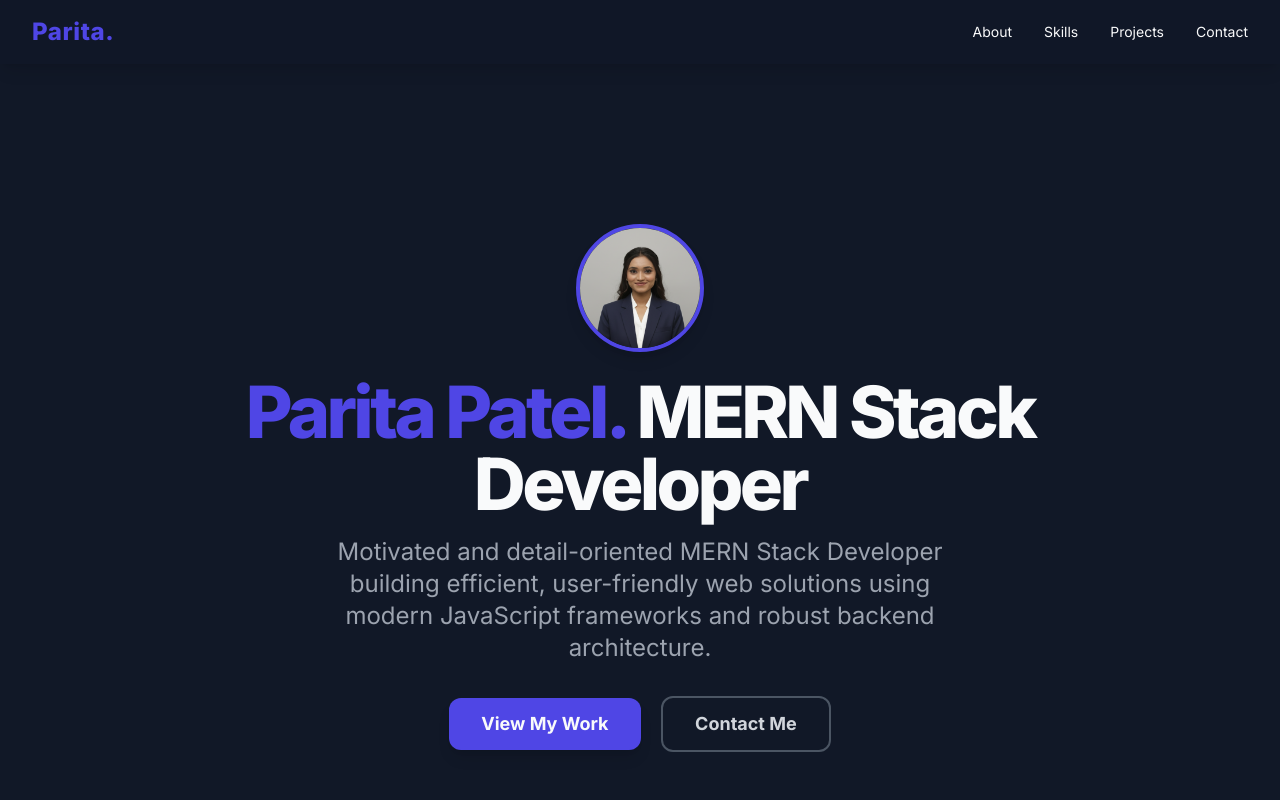
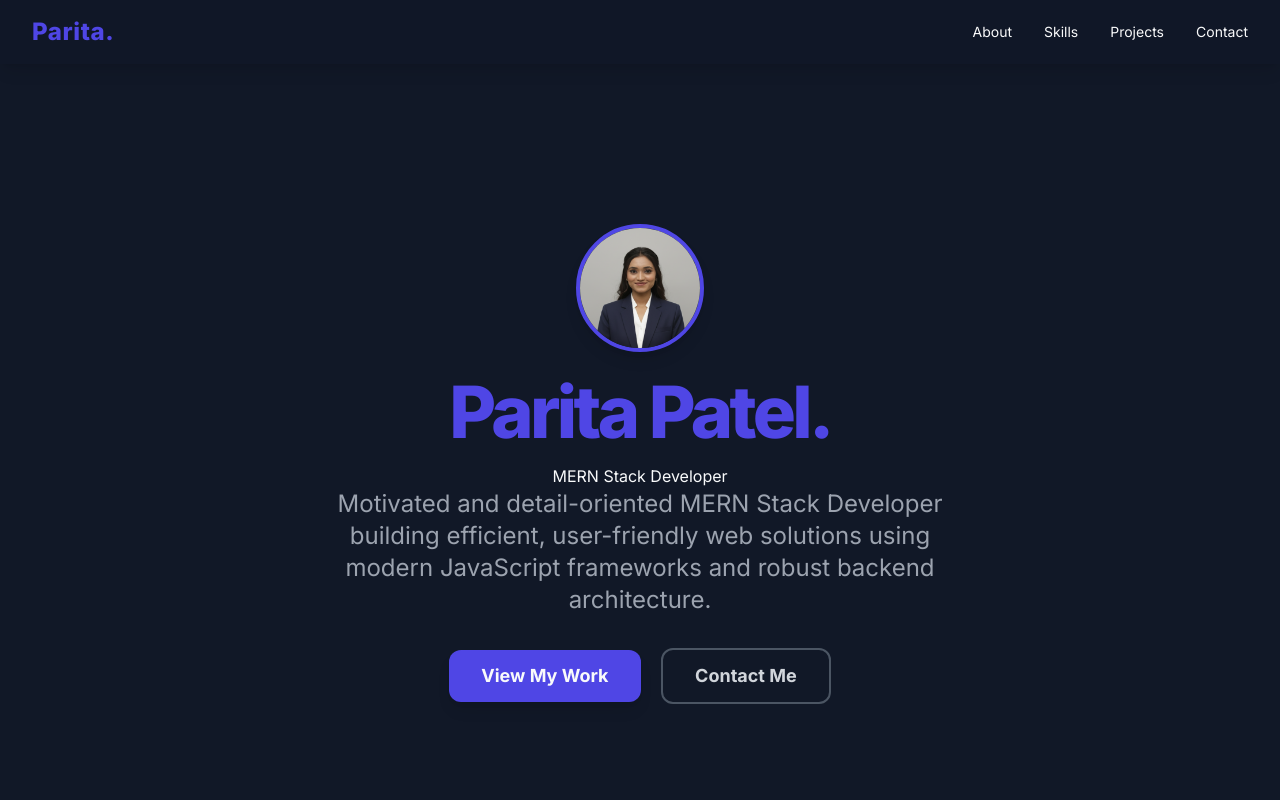
Before and after one commit to parita0209/paritaportfolio, a plain HTML site: page index.html in a window 1280 px wide. Shown: the top 800 px of the page. Drawn offline with nearby package versions, Linux system fonts and the light colour scheme.

Commit message:
Update index.html

```diff
--- a/index.html
+++ b/index.html
@@ -85,8 +85,9 @@
                 </div>
                 <h1 class="text-5xl md:text-7xl font-extrabold leading-tight tracking-tighter mb-4">
                     <span class="text-primary-blue">Parita Patel.</span>
-                    <span>MERN Stack Developer</span>
-                </h1>
+                    </h1>
+                    <span class="text-primary-white">MERN Stack Developer</span>
+
                 <p class="text-xl md:text-2xl text-gray-400 mb-8 max-w-2xl mx-auto">
                     Motivated and detail-oriented MERN Stack Developer building efficient, user-friendly web solutions using modern JavaScript frameworks and robust backend architecture.
                 </p>
```
